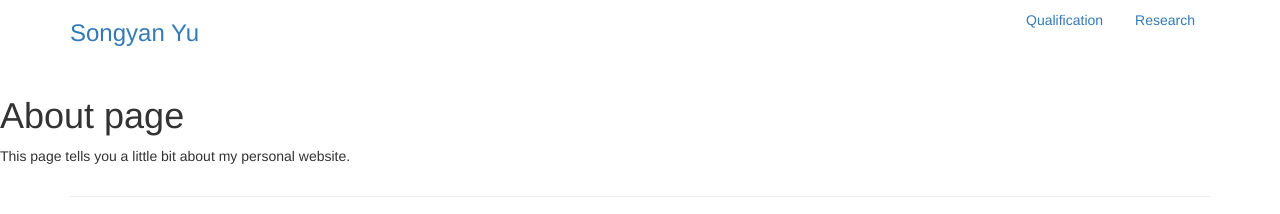
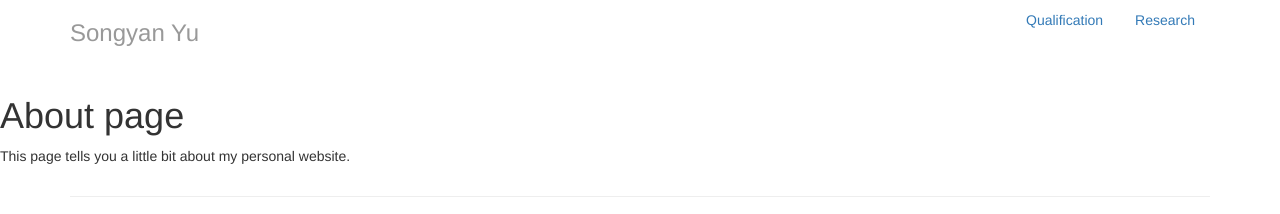
Before and after one commit to SongyanYu/SongyanYu.github.io, a Jekyll site: the page built from about.md, in a window 1280 px wide. Shown: the top 214 px of the page. Built offline with Jekyll 4.4.1, drawn with Linux system fonts in a browser that asks for light colours.

Commit message:
add text-muted

```diff
--- a/assets/css/framework.css
+++ b/assets/css/framework.css
@@ -2,18 +2,6 @@
 
 .current {
    color: green;
-}
-
-.column {
-  float: left;
-}
-
-.left {
-  width: 25%;
-}
-
-.right {
-  width: 45%;
 }
 
 a.button{
@@ -67,3 +55,6 @@ a.button{
 }
 
 .header, .footer, .header h3 { font-family: 'Montserrat', Helvetica, sans-serif; text-transform: uppercase; font-weight: normal; }
+
+h3.text-muted a {text-decoration: none; color: #999999; }
+h3.text-muted a:hover { text-decoration: none; color: #0088cc; }
```
